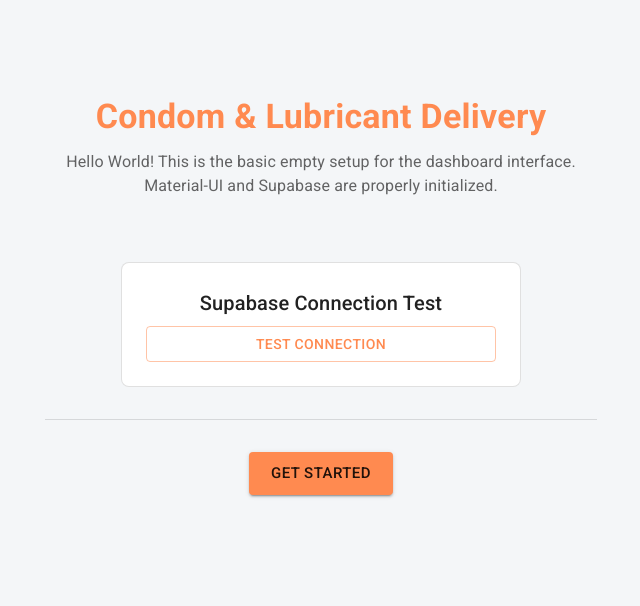
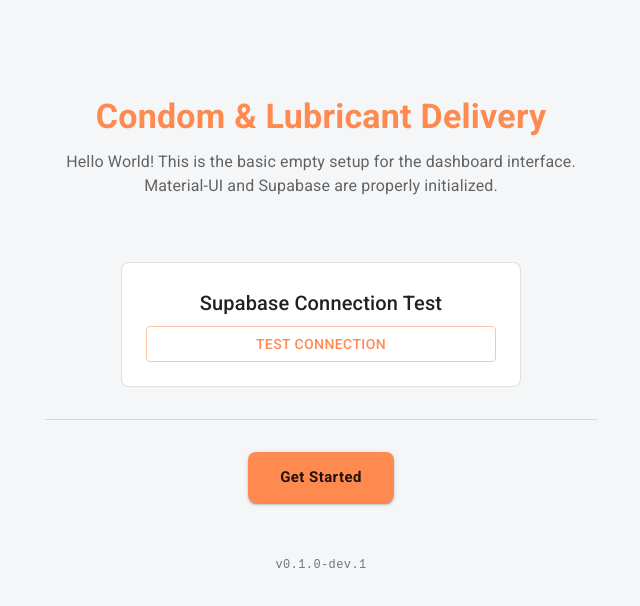
Before and after one commit to sippathamm/MyCareNK, a React (Vite) app in the folder web/: page / in a window 1280 px wide. Shown: the top 606 px of the page, without its empty margins (319-959 px from the left). Built offline with nearby package versions, Linux system fonts and the light colour scheme; some icons are missing.

Commit message:
Update project metadata

```diff
--- a/web/package.json
+++ b/web/package.json
@@ -1,7 +1,7 @@
 {
-  "name": "temp-vite",
+  "name": "mycarenk-staff",
   "private": true,
-  "version": "0.0.0",
+  "version": "0.1.0-dev.1",
   "type": "module",
   "scripts": {
     "dev": "vite",
--- a/web/src/App.tsx
+++ b/web/src/App.tsx
@@ -19,9 +19,15 @@ function App() {
 
         <Divider sx={{ my: 4, width: '100%' }} />
 
-        <Button variant="contained" color="primary" size="large">
+        <Button variant="contained" color="primary" size="large" sx={{ py: 1.5, px: 4, borderRadius: 2, textTransform: 'none', fontWeight: 600 }}>
           Get Started
         </Button>
+
+        <Box sx={{ mt: 6, opacity: 0.6 }}>
+          <Typography variant="caption" sx={{ fontFamily: 'monospace' }}>
+            v0.1.0-dev.1
+          </Typography>
+        </Box>
       </Box>
     </Container>
   );
```
Also changed, not shown: 1 other file (tests, documents, lock files or other folders).
